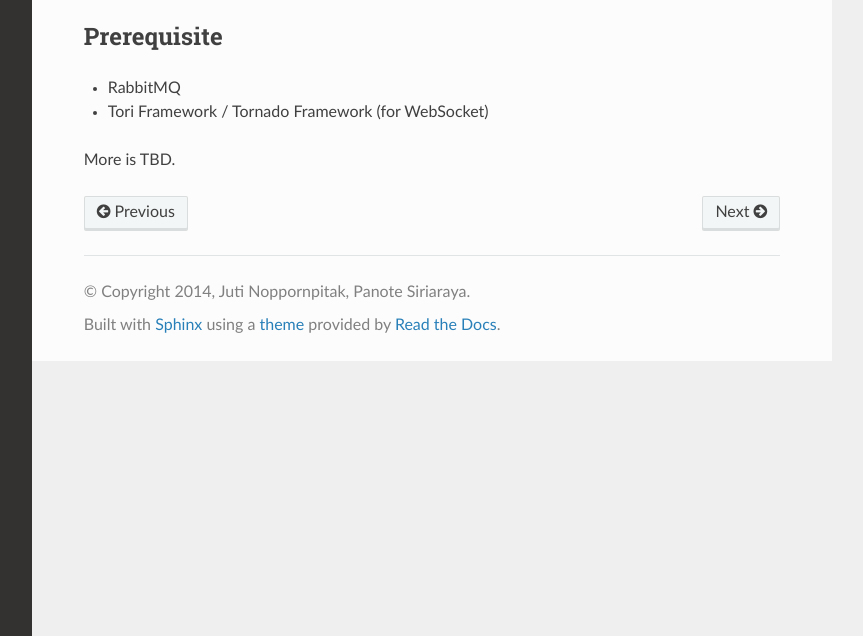
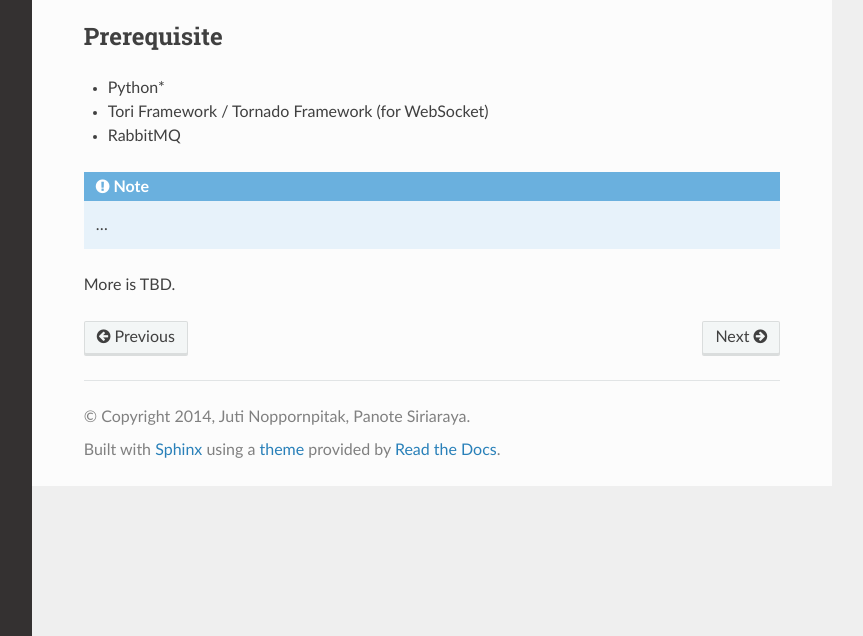
Before and after one commit to nepteam/documentation, a Sphinx documentation site: the page built from docs/source/architecture/messaging-service.rst, in a window 1280 px wide, cut to the strip 264-900 px from the top of the page. Shown: the whole strip, without its empty margins (268-1131 px from the left). Built offline with Sphinx 7.4.7 and the Read the Docs theme 2.0.0, drawn with Linux system fonts in a browser that asks for light colours; formulas are drawn with MathJax 3.

Commit message:
Updated the messenging service docs

```diff
--- a/docs/source/architecture/messaging-service.rst
+++ b/docs/source/architecture/messaging-service.rst
@@ -12,7 +12,13 @@ Messaging Service
 Prerequisite
 ============
 
+- Python*
+- Tori Framework / Tornado Framework (for WebSocket)
 - RabbitMQ
-- Tori Framework / Tornado Framework (for WebSocket)
+.. - MySQL
+
+.. note::
+
+    ...
 
 More is TBD.
```
